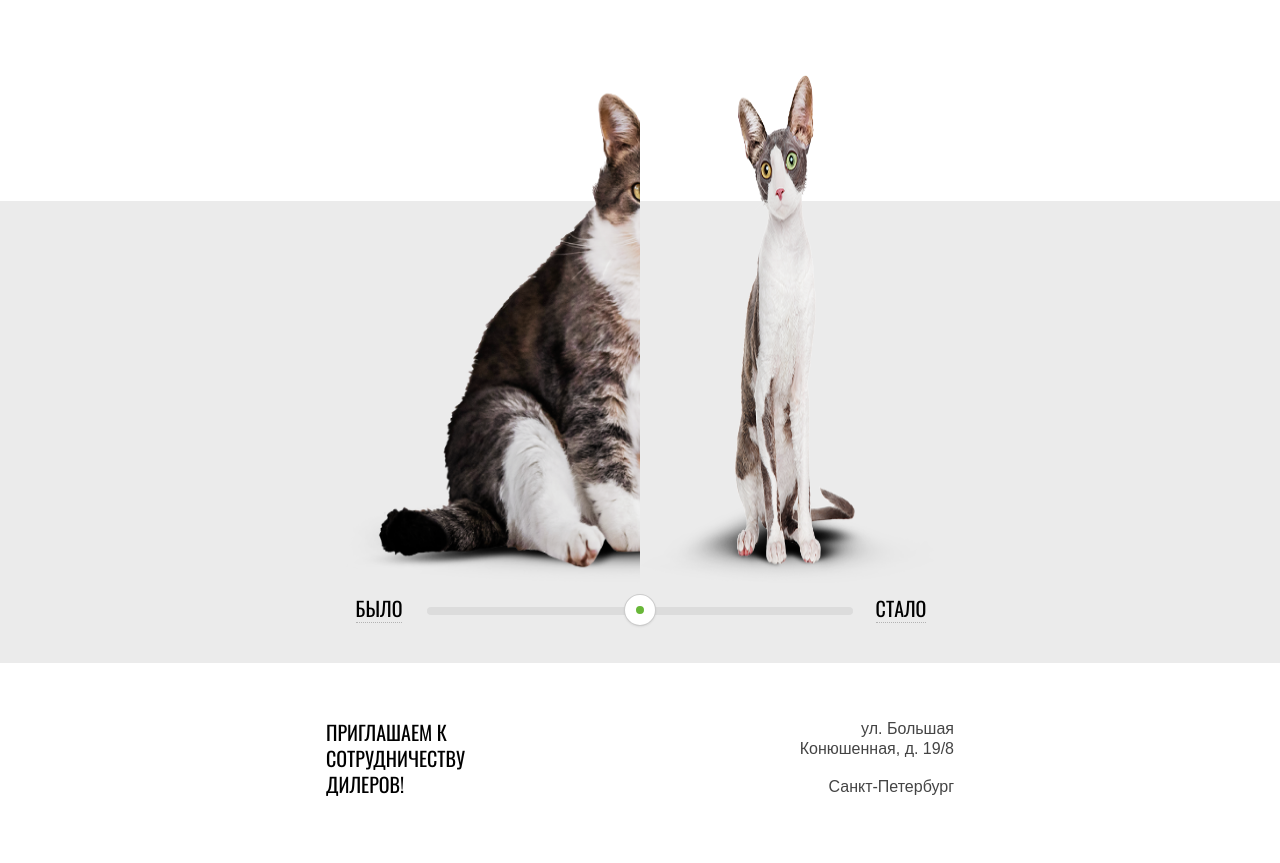
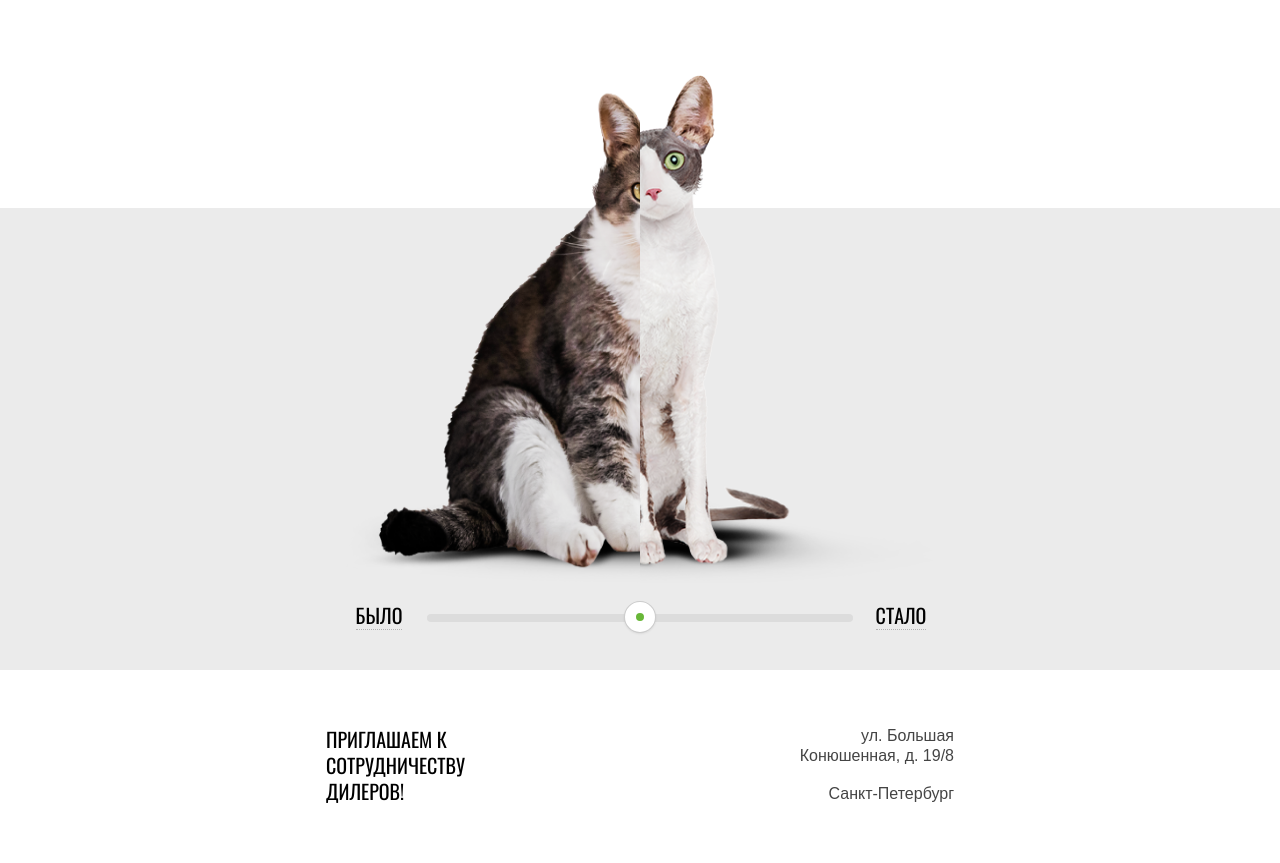
Before and after one commit to OxanaOva/Cat-energy, a website: page source/index.html in a window 1280 px wide. Shown: the part 2965-3828 px from the top of the page. Drawn offline with Linux system fonts and the light colour scheme.

Commit message:
Please enter the commit message for your changes. Lines starting with '#' will be ignored, and an empty message aborts the commit.
On branch master
Your branch is up to date with 'origin/master'.

Changes to be committed:
	new file:   source/img/icon/map-pin.png
	new file:   source/img/icon/map-pin.svg
	modified:   source/index.html

```diff
--- a/source/index.html
+++ b/source/index.html
@@ -110,10 +110,10 @@
           <div class="example__view">
             <div class="example__images">
               <div class="example__image example__image--before example__image--active">
-                <img class="example__image" src="/source/img/cat-fat.png" width="280" height="232" alt="Кот до употребления корма: выглядит ленивым, толстым и страшным">
+                <img src="/source/img/cat-fat.png" width="280" height="232" alt="Кот до употребления корма: выглядит ленивым, толстым и страшным">
               </div>
               <div class="example__image example__image--after">
-                <img class="example__image" src="/source/img/cat-skinny.png" width="280" height="232" alt="Кот после употребления корма: выглядит молодым, худым и бодрым">
+                <img src="/source/img/cat-skinny.png" width="280" height="232" alt="Кот после употребления корма: выглядит молодым, худым и бодрым">
               </div>
             </div>
 
```
Also changed, not shown: source/img/icon/map-pin.png (added), source/img/icon/map-pin.svg (added).
